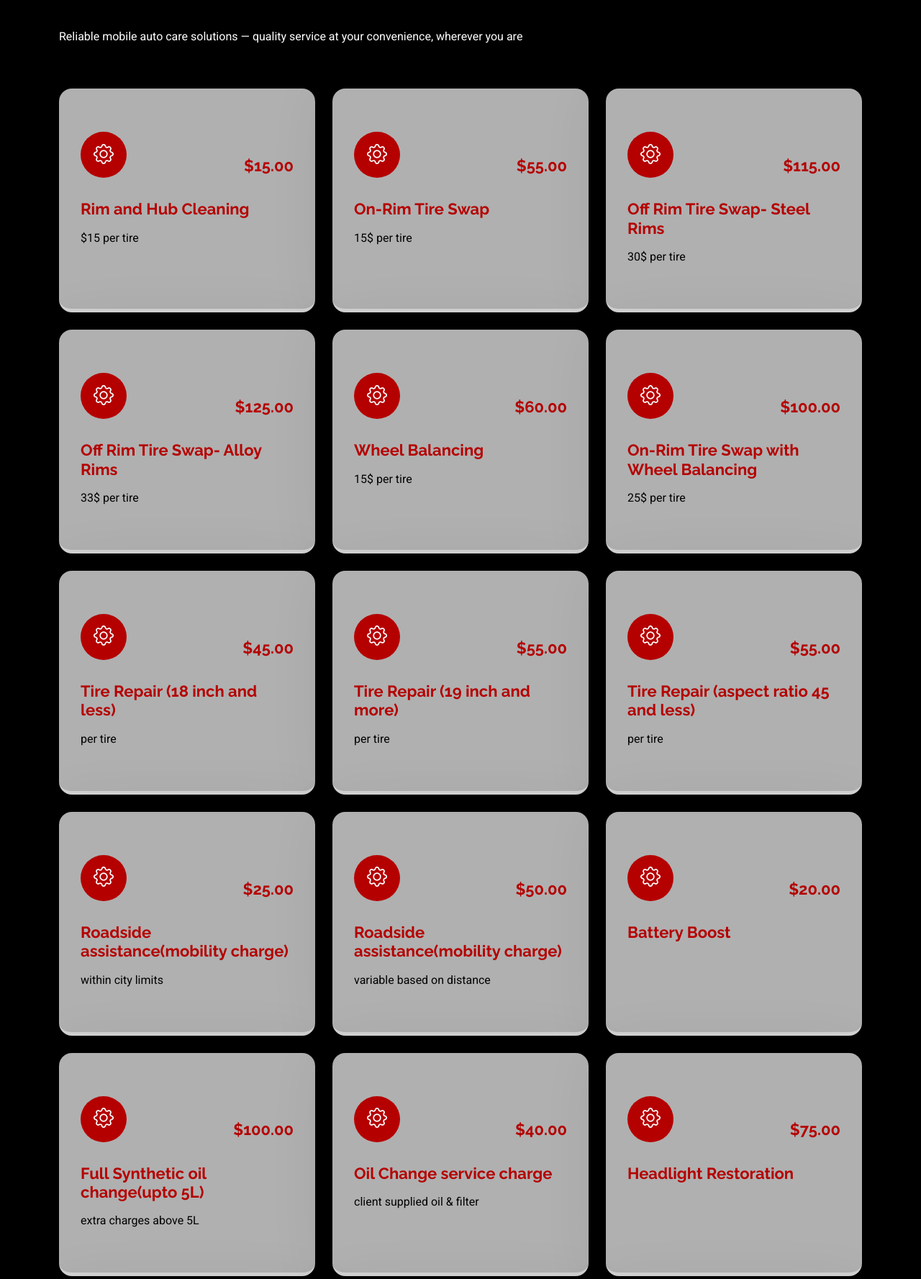
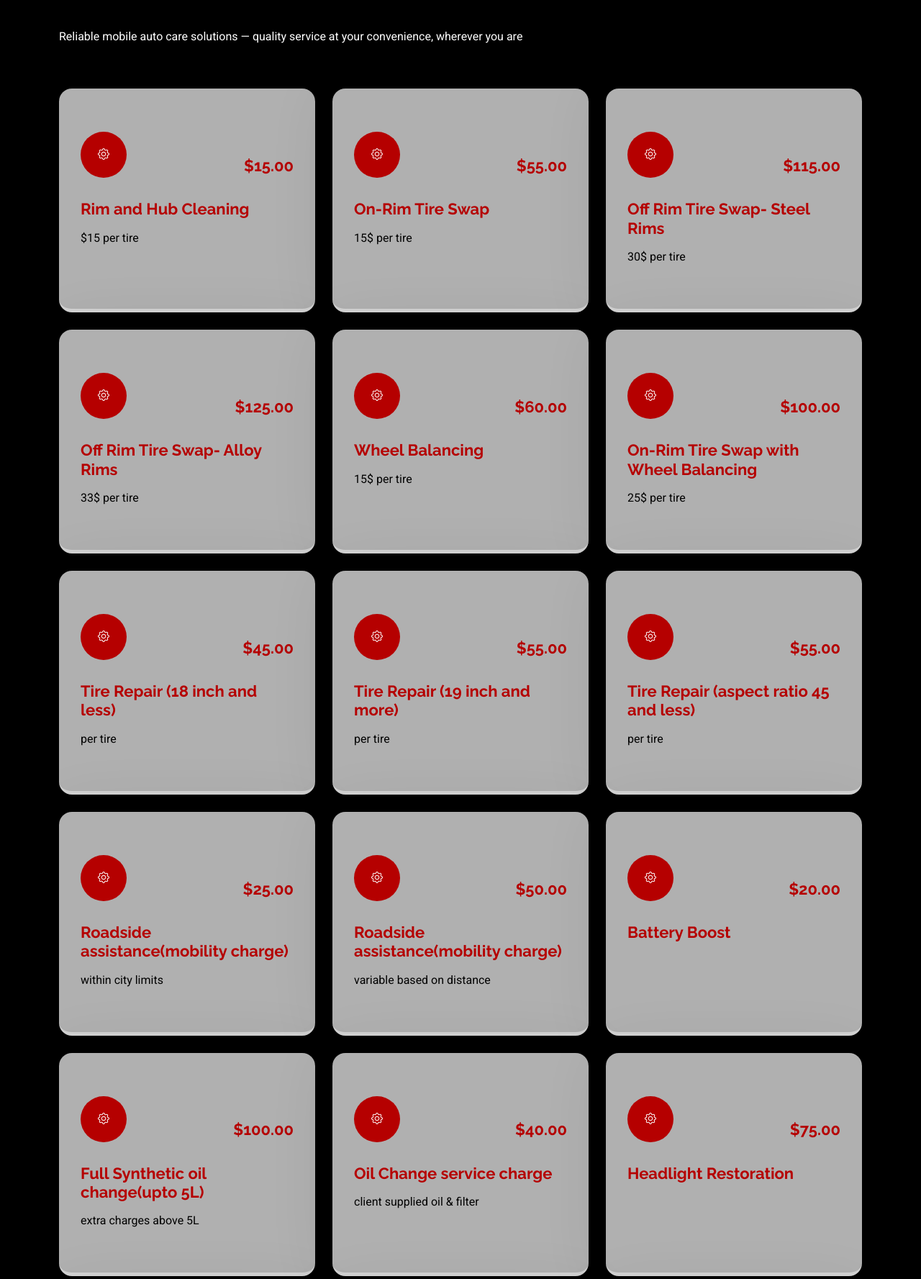
Before and after one commit to swapglobals3333/autos, a Django app: page /services/ in a window 1280 px wide. Shown: the part 159-1936 px from the top of the page at 72% size. Run offline with Django 5.2, Linux system fonts and the light colour scheme; data comes from the database, SQL or seed files in the repository; some libraries are stand-ins or nearby versions.

Commit message:
Update services.html

```diff
--- a/services/templates/services/services.html
+++ b/services/templates/services/services.html
@@ -17,7 +17,7 @@
           <div class="service-item position-relative">
             <div class="d-flex justify-content-between align-items-center mb-2">
               <div class="icon">
-                <i class="bi bi-gear"></i>
+                <i class="bi bi-gear fs-6"></i>
               </div>
               <h3 class="mb-0">${{ service.price }}</h3>
             </div>
```
